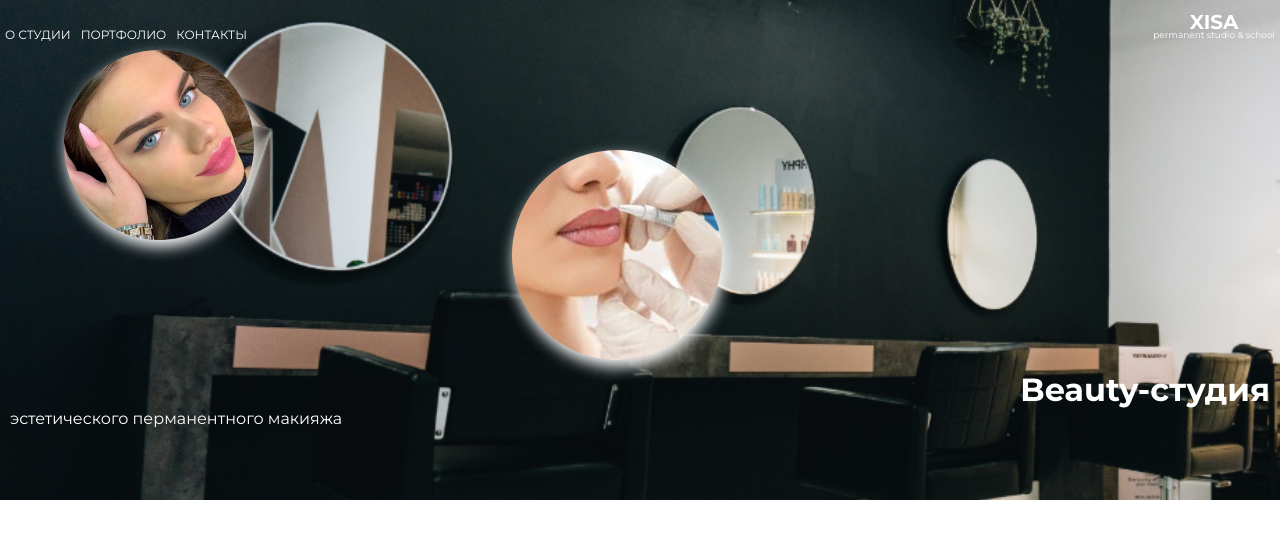
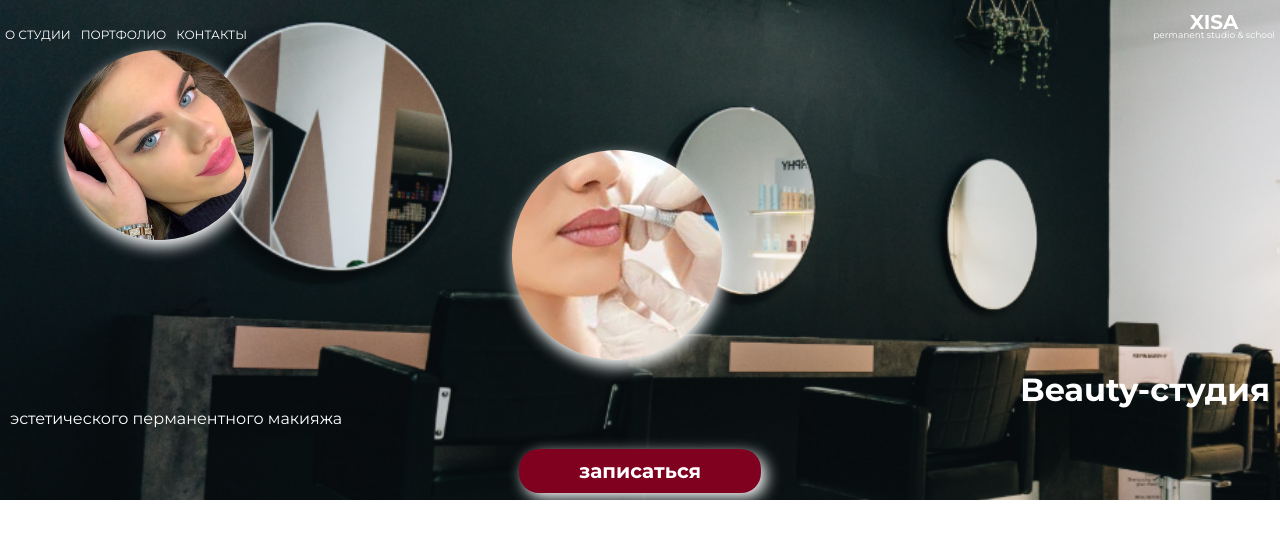
Before and after one commit to LDS196/xisa, a Next.js app: page / in a window 1280 px wide. Shown: the top 538 px of the page. Built offline with nearby package versions, Linux system fonts and the light colour scheme.

Commit message:
add button

```diff
--- a/src/shared/components/intro/intro.module.scss
+++ b/src/shared/components/intro/intro.module.scss
@@ -33,4 +33,11 @@
     top: 30%;
     left: 40%;
   }
+
+  .button{
+    position: absolute;
+    bottom: -3%;
+    left: 50%;
+    transform: translate(-50%, -50%);
+  }
 }
--- a/src/shared/components/intro/intro.tsx
+++ b/src/shared/components/intro/intro.tsx
@@ -1,5 +1,6 @@
 import styles from './intro.module.scss'
 import { MSlide } from '@/shared/components/mslide/mslide'
+import { Button } from '@/shared/components/ui/button/button'
 
 export const Intro = () => {
 
@@ -20,6 +21,10 @@ export const Intro = () => {
 				<h1>Beauty-студия</h1>
 				<h2>эстетического перманентного макияжа</h2>
 			</div>
+			<div className={styles.button}>
+				<Button title={'записаться'}/>
+			</div>
+
 
 		</section>
 	)
--- /dev/null
+++ b/src/shared/components/ui/button/button.module.scss
@@ -0,0 +1,16 @@
+.button {
+  padding: 10px 60px;
+  border-radius: 20px;
+  background-color: var(--accent);
+  box-shadow: 5px 5px 15px white;
+  border: none;
+  font-family: var(--font-family);
+  font-size: 20px;
+  font-weight: 700;
+  color: white;
+  cursor: pointer;
+  transition: all 0.3s ease-in-out;
+  &:hover {
+    background-color: var(--secondary);
+  }
+}
--- /dev/null
+++ b/src/shared/components/ui/button/button.tsx
@@ -0,0 +1,17 @@
+import styles from './button.module.scss'
+import { FC } from 'react'
+type ButtonProps={
+	title:string
+}
+export const Button:FC<ButtonProps> = ({title}) => {
+
+
+	return (
+		<button
+			className={styles.button}
+		>
+
+			{title}
+		</button>
+	)
+}
```
